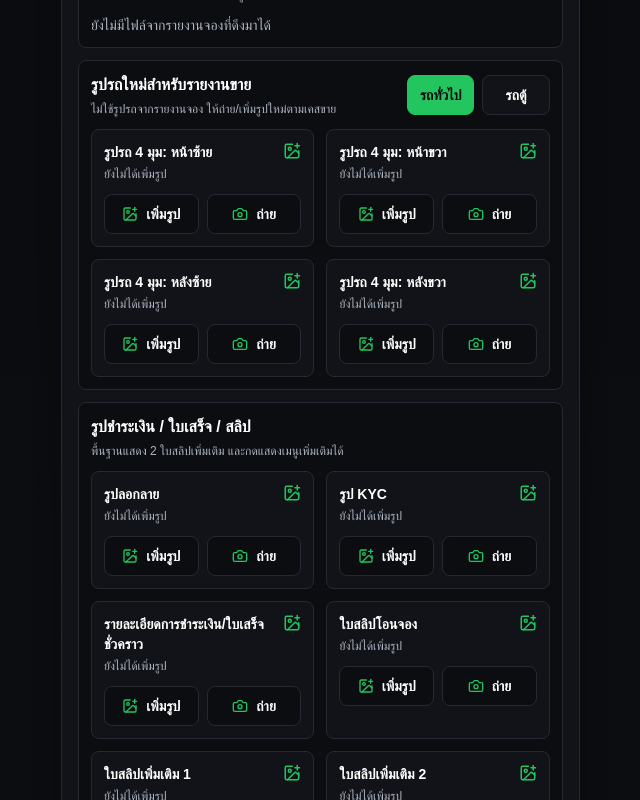
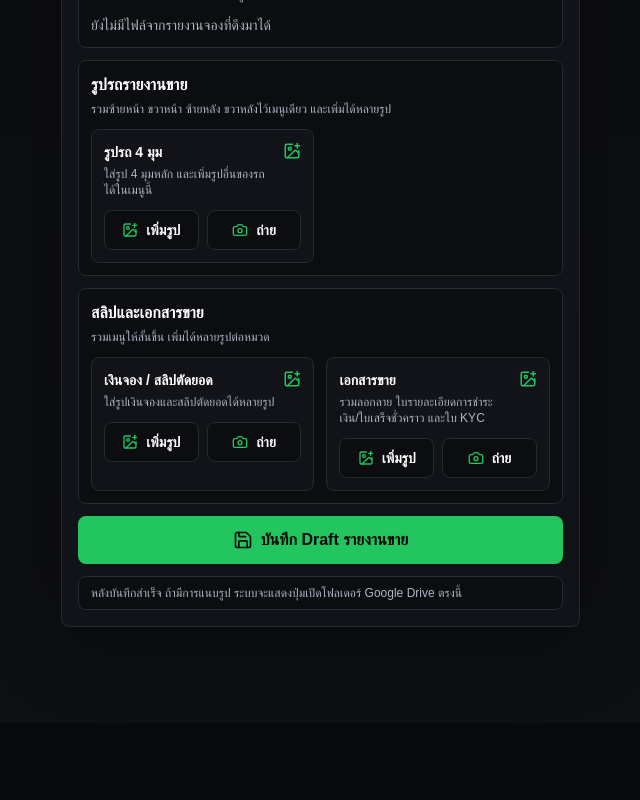
Before and after one commit to thakornakin-alt/bigcar-crm, a Next.js app: page /sales-reports in a window 1280 px wide. Shown: the part 1960-2760 px from the top of the page, without its empty margins (91-731 px from the left). After the commit the page ends 2683 px from the top, so only its background shows below. Built offline with nearby package versions, Linux system fonts and the light colour scheme.

Commit message:
Simplify sales attachment categories

```diff
--- a/app/sales-reports/page.tsx
+++ b/app/sales-reports/page.tsx
@@ -2,31 +2,15 @@
 
 import { ChangeEvent, FormEvent, ReactNode, useEffect, useMemo, useRef, useState } from "react";
 import Link from "next/link";
-import { ArrowLeft, Camera, CheckCircle2, ChevronDown, Clipboard, Cloud, Eye, FileText, ImagePlus, Loader2, Save, Search, X } from "lucide-react";
+import { ArrowLeft, Camera, CheckCircle2, Clipboard, Cloud, Eye, FileText, ImagePlus, Loader2, Save, Search, X } from "lucide-react";
 import { buildSalesPaymentDetail, renderSalesReport } from "@/lib/sales-report";
 import { normalizeCarYear } from "@/lib/format";
 import type { BookingAttachment, BookingReport, DriveAttachment, DriveUploadResult, SalesReportInput } from "@/lib/types";
 
-type VehiclePhotoMode = "standard" | "van";
-
 type SalesAttachmentCategory =
-  | "carFrontLeft"
-  | "carFrontRight"
-  | "carRearLeft"
-  | "carRearRight"
-  | "vanSeatFront"
-  | "vanSeatRear"
-  | "odometer"
-  | "decalPhoto"
-  | "kycPhoto"
-  | "temporaryReceipt"
-  | "bookingTransferSlip"
-  | "additionalSlip1"
-  | "additionalSlip2"
-  | "additionalSlip3"
-  | "additionalSlip4"
-  | "additionalSlip5"
-  | "additionalSlip6";
+  | "vehiclePhotos"
+  | "paymentSlips"
+  | "salesDocuments";
 
 type LocalAttachment = {
   id: string;
@@ -42,23 +26,9 @@ type LocalAttachment = {
 };
 
 const salesAttachmentLabels: Record<SalesAttachmentCategory, string> = {
-  carFrontLeft: "รูปรถ 4 มุม: หน้าซ้าย",
-  carFrontRight: "รูปรถ 4 มุม: หน้าขวา",
-  carRearLeft: "รูปรถ 4 มุม: หลังซ้าย",
-  carRearRight: "รูปรถ 4 มุม: หลังขวา",
-  vanSeatFront: "รถตู้: รูปเบาะ 1",
-  vanSeatRear: "รถตู้: รูปเบาะ 2",
-  odometer: "รถตู้: รูปเลขไมล์",
-  decalPhoto: "รูปลอกลาย",
-  kycPhoto: "รูป KYC",
-  temporaryReceipt: "รายละเอียดการชำระเงิน/ใบเสร็จชั่วคราว",
-  bookingTransferSlip: "ใบสลิปโอนจอง",
-  additionalSlip1: "ใบสลิปเพิ่มเติม 1",
-  additionalSlip2: "ใบสลิปเพิ่มเติม 2",
-  additionalSlip3: "ใบสลิปเพิ่มเติม 3",
-  additionalSlip4: "ใบสลิปเพิ่มเติม 4",
-  additionalSlip5: "ใบสลิปเพิ่มเติม 5",
-  additionalSlip6: "ใบสลิปเพิ่มเติม 6"
+  vehiclePhotos: "รูปรถ 4 มุม",
+  paymentSlips: "เงินจอง / สลิปตัดยอด",
+  salesDocuments: "เอกสารขาย"
 };
 
 const bookingAttachmentLabels: Record<BookingAttachment["category"], string> = {
@@ -70,13 +40,7 @@ const bookingAttachmentLabels: Record<BookingAttachment["category"], string> = {
 };
 
 const vehiclePhotoCategories = new Set<SalesAttachmentCategory>([
-  "carFrontLeft",
-  "carFrontRight",
-  "carRearLeft",
-  "carRearRight",
-  "vanSeatFront",
-  "vanSeatRear",
-  "odometer"
+  "vehiclePhotos"
 ]);
 
 const blankForm: SalesReportInput = {
@@ -219,8 +183,6 @@ export default function SalesReportsPage() {
   const [results, setResults] = useState<BookingReport[]>([]);
   const [form, setForm] = useState<SalesReportInput>(blankForm);
   const [selectedBooking, setSelectedBooking] = useState<BookingReport | null>(null);
-  const [vehiclePhotoMode, setVehiclePhotoMode] = useState<VehiclePhotoMode>("standard");
-  const [showMoreSlips, setShowMoreSlips] = useState(false);
   const [salesFiles, setSalesFiles] = useState<Partial<Record<SalesAttachmentCategory, LocalAttachment[]>>>({});
   const salesFilesRef = useRef(salesFiles);
   const [searching, setSearching] = useState(false);
@@ -579,82 +541,43 @@ export default function SalesReportsPage() {
               <div className="rounded-lg border border-line bg-[#0b0d11] p-3">
                 <div className="mb-3 flex flex-wrap items-center justify-between gap-2">
                   <div>
-                    <p className="font-bold text-white">รูปรถใหม่สำหรับรายงานขาย</p>
-                    <p className="mt-1 text-xs text-soft">ไม่ใช้รูปรถจากรายงานจอง ให้ถ่าย/เพิ่มรูปใหม่ตามเคสขาย</p>
-                  </div>
-                  <div className="grid grid-cols-2 gap-2">
-                    <button
-                      type="button"
-                      onClick={() => setVehiclePhotoMode("standard")}
-                      className={`min-h-10 rounded-lg border px-3 text-sm font-semibold ${vehiclePhotoMode === "standard" ? "border-brand bg-brand text-ink" : "border-line bg-panel text-white"}`}
-                    >
-                      รถทั่วไป
-                    </button>
-                    <button
-                      type="button"
-                      onClick={() => setVehiclePhotoMode("van")}
-                      className={`min-h-10 rounded-lg border px-3 text-sm font-semibold ${vehiclePhotoMode === "van" ? "border-brand bg-brand text-ink" : "border-line bg-panel text-white"}`}
-                    >
-                      รถตู้
-                    </button>
+                    <p className="font-bold text-white">รูปรถรายงานขาย</p>
+                    <p className="mt-1 text-xs text-soft">รวมซ้ายหน้า ขวาหน้า ซ้ายหลัง ขวาหลังไว้เมนูเดียว และเพิ่มได้หลายรูป</p>
                   </div>
                 </div>
 
                 <div className="grid gap-3 sm:grid-cols-2">
-                  {(["carFrontLeft", "carFrontRight", "carRearLeft", "carRearRight"] as SalesAttachmentCategory[]).map((category) => (
                   <SalesAttachmentBox
-                      key={category}
-                      category={category}
-                      files={salesFiles[category] || []}
+                    category="vehiclePhotos"
+                    helperText="ใส่รูป 4 มุมหลัก และเพิ่มรูปอื่นของรถได้ในเมนูนี้"
+                    files={salesFiles.vehiclePhotos || []}
                     onAdd={addSalesFiles}
                     onRemove={removeSalesFile}
                   />
-                  ))}
-                  {vehiclePhotoMode === "van" && (["vanSeatFront", "vanSeatRear", "odometer"] as SalesAttachmentCategory[]).map((category) => (
-                    <SalesAttachmentBox
-                      key={category}
-                      category={category}
-                      files={salesFiles[category] || []}
-                      onAdd={addSalesFiles}
-                      onRemove={removeSalesFile}
-                    />
-                  ))}
                 </div>
               </div>
 
               <div className="rounded-lg border border-line bg-[#0b0d11] p-3">
                 <div className="mb-3">
-                  <p className="font-bold text-white">รูปชำระเงิน / ใบเสร็จ / สลิป</p>
-                  <p className="mt-1 text-xs text-soft">พื้นฐานแสดง 2 ใบสลิปเพิ่มเติม และกดแสดงเมนูเพิ่มเติมได้</p>
+                  <p className="font-bold text-white">สลิปและเอกสารขาย</p>
+                  <p className="mt-1 text-xs text-soft">รวมเมนูให้สั้นขึ้น เพิ่มได้หลายรูปต่อหมวด</p>
                 </div>
                 <div className="grid gap-3 sm:grid-cols-2">
-                  {(["decalPhoto", "kycPhoto", "temporaryReceipt", "bookingTransferSlip", "additionalSlip1", "additionalSlip2"] as SalesAttachmentCategory[]).map((category) => (
                   <SalesAttachmentBox
-                      key={category}
-                      category={category}
-                      files={salesFiles[category] || []}
+                    category="paymentSlips"
+                    helperText="ใส่รูปเงินจองและสลิปตัดยอดได้หลายรูป"
+                    files={salesFiles.paymentSlips || []}
                     onAdd={addSalesFiles}
                     onRemove={removeSalesFile}
                   />
-                  ))}
-                  {showMoreSlips && (["additionalSlip3", "additionalSlip4", "additionalSlip5", "additionalSlip6"] as SalesAttachmentCategory[]).map((category) => (
                   <SalesAttachmentBox
-                      key={category}
-                      category={category}
-                      files={salesFiles[category] || []}
+                    category="salesDocuments"
+                    helperText="รวมลอกลาย ใบรายละเอียดการชำระเงิน/ใบเสร็จชั่วคราว และใบ KYC"
+                    files={salesFiles.salesDocuments || []}
                     onAdd={addSalesFiles}
                     onRemove={removeSalesFile}
                   />
-                  ))}
                 </div>
-                <button
-                  type="button"
-                  onClick={() => setShowMoreSlips((current) => !current)}
-                  className="mt-3 flex min-h-11 w-full items-center justify-center gap-2 rounded-lg border border-line bg-panel px-3 text-sm font-semibold text-white"
-                >
-                  <ChevronDown size={17} className={showMoreSlips ? "rotate-180 text-brand" : "text-brand"} />
-                  {showMoreSlips ? "ซ่อนสลิปเพิ่มเติม" : "แสดงเมนูเพิ่มเติม"}
-                </button>
               </div>
 
               <button type="submit" disabled={saving || uploading} className="flex min-h-12 w-full items-center justify-center gap-2 rounded-lg bg-brand px-4 font-bold text-ink disabled:opacity-70">
@@ -745,11 +668,13 @@ function BookingAttachmentSummary({ attachments }: { attachments: BookingAttachm
 
 function SalesAttachmentBox({
   category,
+  helperText,
   files,
   onAdd,
   onRemove
 }: {
   category: SalesAttachmentCategory;
+  helperText?: string;
   files: LocalAttachment[];
   onAdd: (category: SalesAttachmentCategory, event: ChangeEvent<HTMLInputElement>) => void | Promise<void>;
   onRemove: (category: SalesAttachmentCategory, id: string) => void;
@@ -762,7 +687,7 @@ function SalesAttachmentBox({
       <div className="mb-3 flex items-start justify-between gap-2">
         <div>
           <p className="text-sm font-bold text-white">{salesAttachmentLabels[category]}</p>
-          <p className="mt-1 text-xs text-soft">{files.length ? `${files.length} ไฟล์` : "ยังไม่ได้เพิ่มรูป"}</p>
+          <p className="mt-1 text-xs text-soft">{files.length ? `${files.length} ไฟล์` : helperText || "ยังไม่ได้เพิ่มรูป"}</p>
         </div>
         <ImagePlus size={18} className="shrink-0 text-brand" />
       </div>
```
Lines whose indentation alone changed are shown as unchanged.
